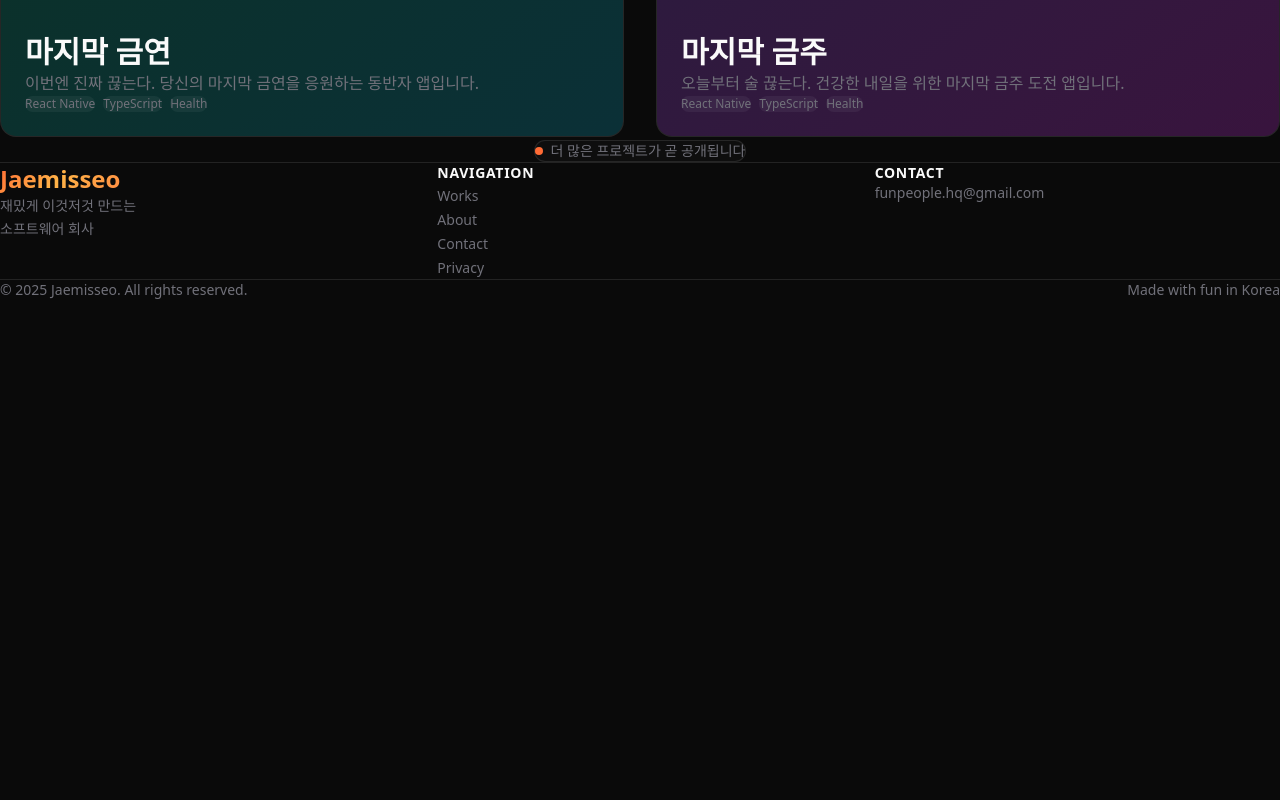
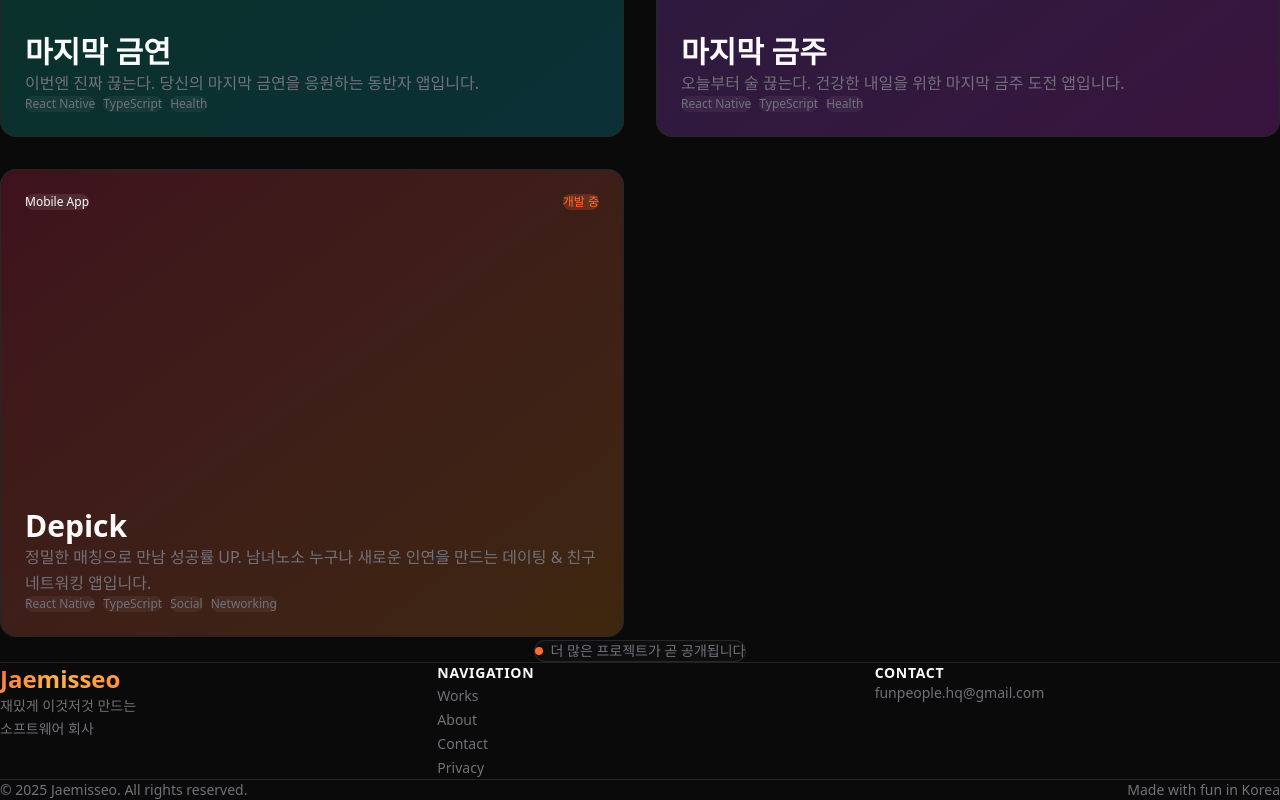
Before and after one commit to coolman0123/jaemisseo-site, a Next.js app: page /works in a window 1280 px wide. Shown: the part 1651-2451 px from the top of the page. Before the commit the page ends 1951 px from the top, so only its background shows below. Built offline with nearby package versions, Linux system fonts and the light colour scheme; a web font is replaced by a local one.

Commit message:
feat(works): Depick 데이팅 & 친구 네트워킹 앱 프로젝트 추가

```diff
--- a/src/app/works/page.tsx
+++ b/src/app/works/page.tsx
@@ -60,6 +60,15 @@ const projects = [
     description: "오늘부터 술 끊는다. 건강한 내일을 위한 마지막 금주 도전 앱입니다.",
     tags: ["React Native", "TypeScript", "Health"],
     color: "from-violet-500 to-fuchsia-500",
+    status: "개발 중",
+  },
+  {
+    id: 7,
+    title: "Depick",
+    category: "Mobile App",
+    description: "정밀한 매칭으로 만남 성공률 UP. 남녀노소 누구나 새로운 인연을 만드는 데이팅 & 친구 네트워킹 앱입니다.",
+    tags: ["React Native", "TypeScript", "Social", "Networking"],
+    color: "from-rose-500 to-orange-400",
     status: "개발 중",
   },
 ];
```
